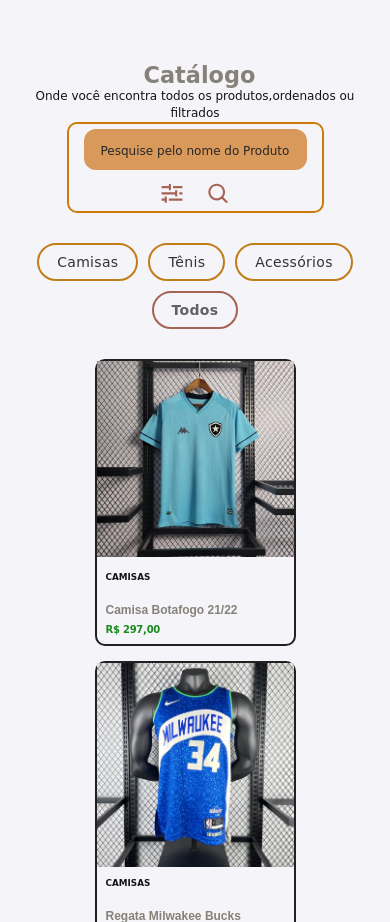
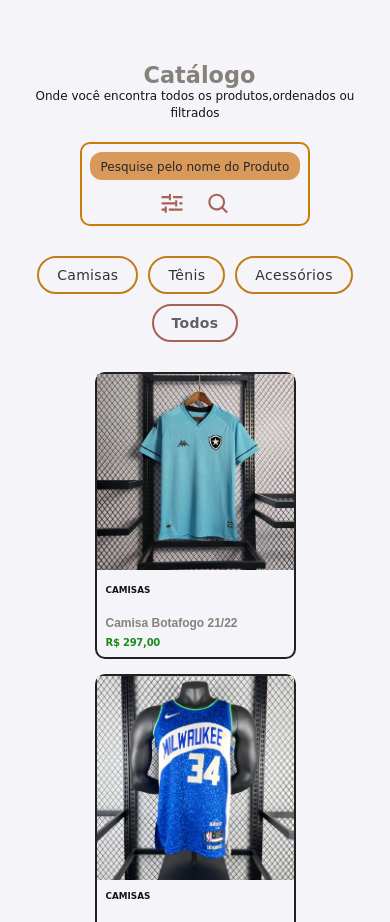
Before and after one commit to BianoSorriso/Trabalho-Web02-Novo, a plain HTML site: page index.html in a window 390 px wide. Shown: the part 1820-2742 px from the top of the page. Drawn offline with Linux system fonts and the light colour scheme; a web font is replaced by a local one.

Commit message:
QUASE FINALIZADO
asasasas

```diff
--- a/css/catalogo.css
+++ b/css/catalogo.css
@@ -35,22 +35,23 @@
 }
 
 .search input {
-
+  flex: 1;
   border: 0 none;
   outline: none;
   box-shadow: 0 0 0 0;
   background-color: #d8995a;
   color: #010101;
   padding: 10px;
-  max-width: 280px;
+  max-width: 290px;
+  margin-left:45px;
   width: calc(100% - 20px);
 }
 
 .search {
   border: 2px solid #cb7c06;
   display: flex;
-  justify-content: space-between;
-  gap: 75px;
+  justify-content: center;
+  gap: 5px;
   max-width: 600px;
   border-radius: 10px;
   padding: 5px 30px;
@@ -118,17 +119,20 @@
     .search input {
       padding: 8px;
       font-size: 0.8rem;
+
   }
 }
 
 
 
-@media (max-width: 940px) {
+
+@media (max-width: 1200px) {
   .catalogo {
     display: flex;
     flex-direction: column;
     align-items: center;
     justify-content: center;
+
   }
 
   .filtro {
@@ -148,8 +152,18 @@
   }
 }
 
-@media (max-width: 180px) {
-  .catalogo > p {
-    font-size: 0.875rem;
+@media (max-width: 400px) {
+  .search {
+    flex-direction: column;
+    align-items: center;
+    margin-top: 20px;
+    padding: 8px;
+  }
+
+  .search input {
+    width: 100%;
+    padding: 5px;
+    font-size: 1rem;
+    margin: 0;
   }
 }
--- a/css/header.css
+++ b/css/header.css
@@ -31,6 +31,10 @@ nav {
   display: flex;
   gap: 30px;
 }
+
+
+
+
 @media (max-width: 800px) {
   nav {
     grid-template-columns: 1fr 1fr;
```
